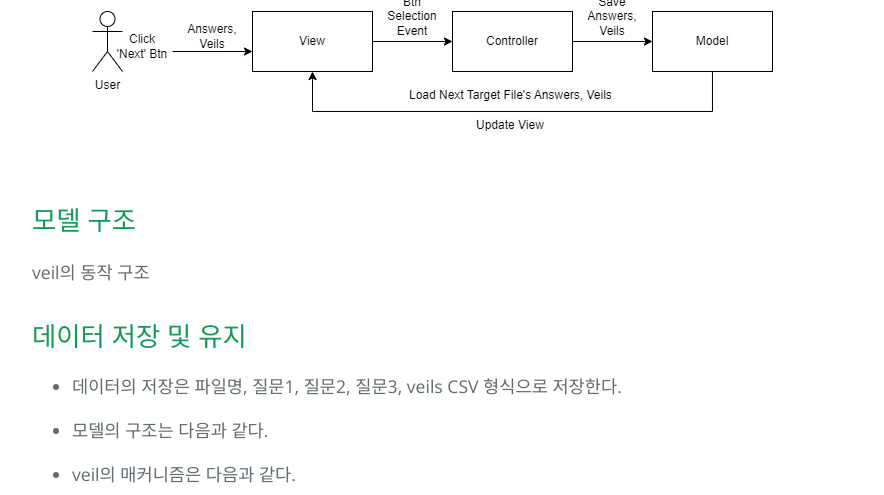
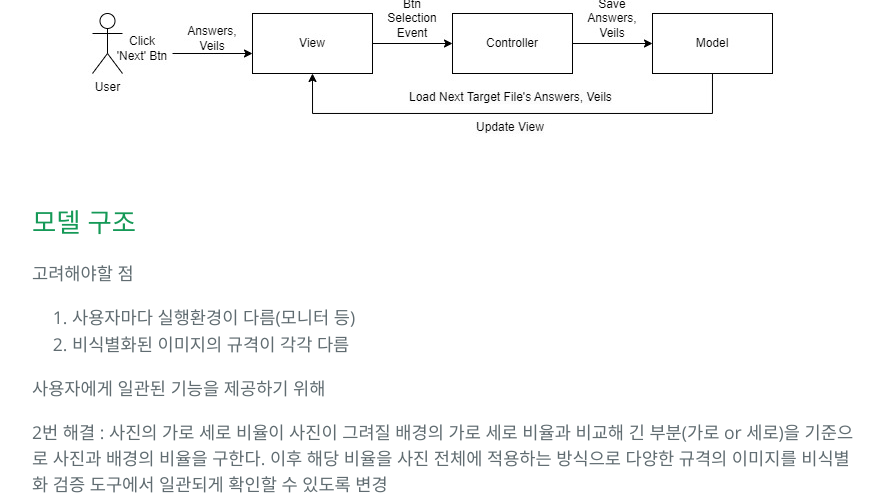
Before and after one commit to tiktaalik7/tiktaalik7.github.io, a Jekyll site: the page built from project-002-De_Identification_Verifier.md, in a window 1280 px wide and 1400 px high, scrolled down 5493 px. Shown: the top 495 px of the window, without its empty margins (192-1076 px from the left). Built offline with Jekyll 4.4.1, drawn with Linux system fonts in a browser that asks for light colours; some of the changed text lies outside the part shown; grey boxes are pictures that could not be loaded.

Commit message:
write de identification verifier project

```diff
--- a/project-002-De_Identification_Verifier.md
+++ b/project-002-De_Identification_Verifier.md
@@ -1,7 +1,7 @@
 ---
 layout: default
 title: 비식별화 검증 도구 개발
-description: 비식별화된 이미지 검증 작업을 위한 도구 개발
+description: 비식별화된 이미지의 검증 작업을 위한 도구 개발
 ---
 
 * * *
@@ -19,17 +19,17 @@ _사용 라이브러리 : OpenCV_
 > + 개인정보 비식별화 과정을 거친 이미지를 2차 검증
 
 ## 비식별화 대상 정보
-+ 이목구비가 드러난 얼굴
-  + 마스크를 착용한 경우 눈이 드러난 경우
-  + 광고에 사용된 얼굴 제외
+>+ 이목구비가 드러난 얼굴
+>   + 마스크를 착용한 경우 눈이 드러난 경우
+>   + 광고에 사용된 얼굴 제외
+>
+> + 전화번호
+>   + 광고에 사용된 전화번호 제외
+>
+> + 차량 번호판
+>   + 구형 신형에 따라 절반이상 보일 경우
 
-+ 전화번호
-  + 광고에 사용된 전화번호 제외
-
-+ 차량 번호판
-  + 구형 신형에 따라 절반이상 보일 경우
-
-## 비식별호 검증 과정
+## 비식별화 검증 과정
 ![과정1](./imgs/project-002-img2.jpg)
 ![과정2](./imgs/project-002-img3.jpg)
 ![과정3](./imgs/project-002-img4.jpg)
@@ -49,9 +49,16 @@ _사용 라이브러리 : OpenCV_
 
 ## 모델 구조
 
+고려해야할 점
+1. 사용자마다 실행환경이 다름(모니터 등)
+2. 비식별화된 이미지의 규격이 각각 다름
 
+사용자에게 일관된 기능을 제공하기 위해
 
-veil의 동작 구조
+2번 해결 : 사진의 가로 세로 비율이 사진이 그려질 배경의 가로 세로 비율과 비교해 긴 부분(가로 or 세로)을 기준으로 사진과 배경의 비율을 구한다. 이후 해당 비율을 사진 전체에 적용하는 방식으로 다양한 규격의 이미지를 비식별화 검증 도구에서 일관되게 확인할 수 있도록 변경
+
+![사진](./imgs/project-002-img12.gif)
+
 
 ## 데이터 저장 및 유지
 + 데이터의 저장은 파일명, 질문1, 질문2, 질문3, veils CSV 형식으로 저장한다.
@@ -63,6 +70,14 @@ veil의 동작 구조
   + 저장은 ratio로 디스플레이할 때만 value로 변환해 사용
   + 이미지의 크기가 변할 때 veil도 맞춰주기 위해 비율을 사용
   + 다양한 모니터 환경에서도 동일한 veil을 표현하기위해 비율을 사용
+
+![사진](./imgs/project-002-img13.jpg)
+
++ veil의 저장 형식
+
+|도형의 종류 식별  | x 위치(비율) | y 위치 (비율) |width (비율)| height(비율)|
+|:-:|:----------:|:---------:|:---------:|:---------:|
+| 1 or 0 | 0.5        | 0.33        |0.12|0.12|
 
 ### 픽셀값에서 비율로 변환하는 과정
 + 전체 이미지에서 veil의 위치를 비율로 나타냄
@@ -136,6 +151,8 @@ public ArrayList<Veil> ratio2Value(ArrayList<Veil> veils, Rectangle imgBounds, R
 
 veil의 저장 규칙은 다음과 같다.
 
+>*비식별화 검증 도구에 나타낼 때에만 ratio2value 메소드를 통해 픽셀로 나타내고 그 외의 모든 경우에는 value2ratio 메소드를 통해 비율로 다룬다.*
+
 
 ## 데이터 로드 개선
 타겟 파일의 용량에 따라 비식별화 검증 도구가 로드하는데에 시간이 오래 걸린다.
@@ -166,6 +183,7 @@ veil의 저장 규칙은 다음과 같다.
 # 배포
 launch4j를 이용해 exe 파일로 랩핑해 배포한다.
 
+# 사용
 
 
 [*Home*](./)
```
Also changed, not shown: index.md (+2 -1 lines), project-001-Login_Service.md (+21 -0 lines), imgs/project-002-img13.jpg (added), project-004-development_of_stock_simulator_for_assessing_the_personal_trading_strategy.md (renamed from project-005-development_of_stock_simulator_for_assessing_the_personal_trading_strategy.md), project-005-manipulator’s_pick-and-place_based_on_instance_segmentation.md (renamed from project-004-manipulator’s_pick-and-place_based_on_instance_segmentation.md), 1 other file.
